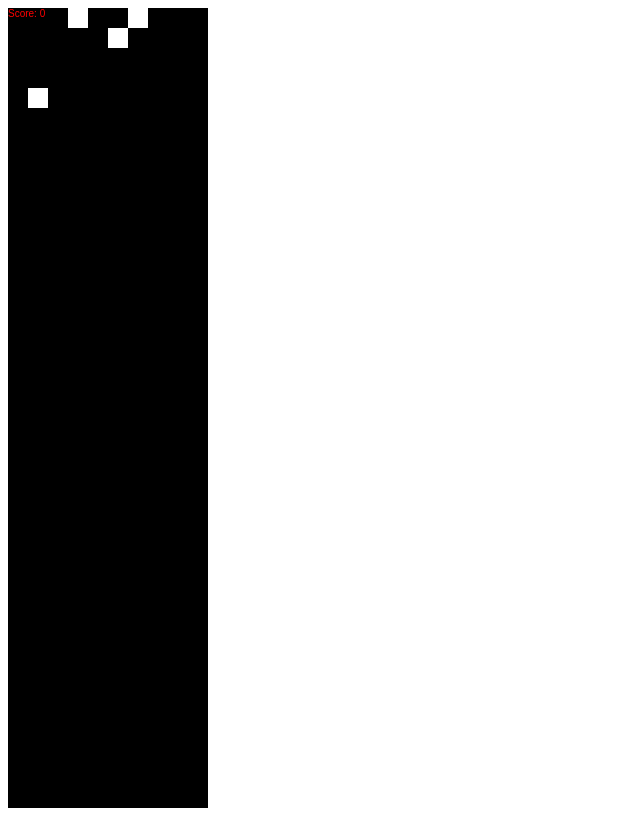
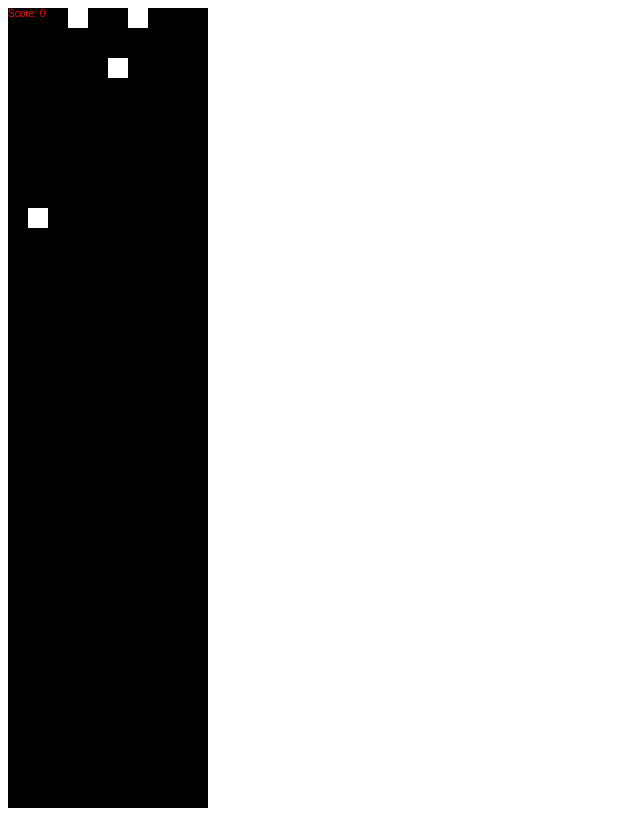
Before and after one commit to datachomper/datachomper.github.com, a plain HTML site: page space_enfos/index.html in a window 1280 px wide. Shown: the whole page, without its empty margins (0-640 px from the left). Drawn offline with Linux system fonts and the light colour scheme.

Commit message:
Change to mouseover to clear block and modify the travel rate

```diff
--- a/space_enfos/index.html
+++ b/space_enfos/index.html
@@ -42,7 +42,7 @@
 			init: function() {
 				this.requires('2D, Canvas, Grid, Color, Mouse');
 				this.color('white');
-				this.bind('MouseDown', function() {
+				this.bind('MouseOver', function() {
 					scoreasdf.text("Score: "+score+100);
 					//this.unbind("Click");
 					this.destroy();
@@ -50,9 +50,7 @@
 
 				this.bind('EnterFrame', function(data) {
 					seconds = data.frame/Crafty.timer.FPS();
-					if (!(data.frame % Crafty.timer.FPS())) {
-						this.y += Game.grid.tile.height * (1 + Math.floor(seconds/10));
-					}
+					this.y += 1+Math.floor(seconds/10);
 				});
 			}
 		});
```
